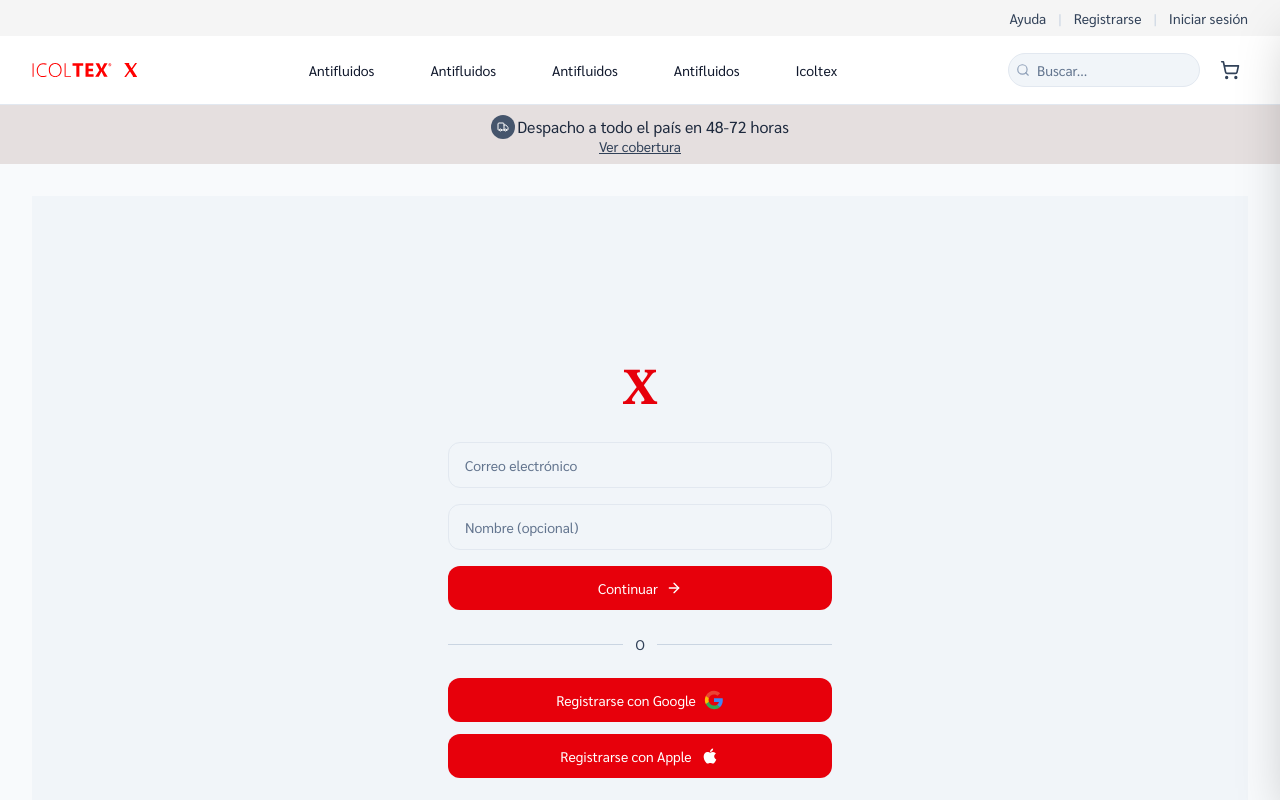
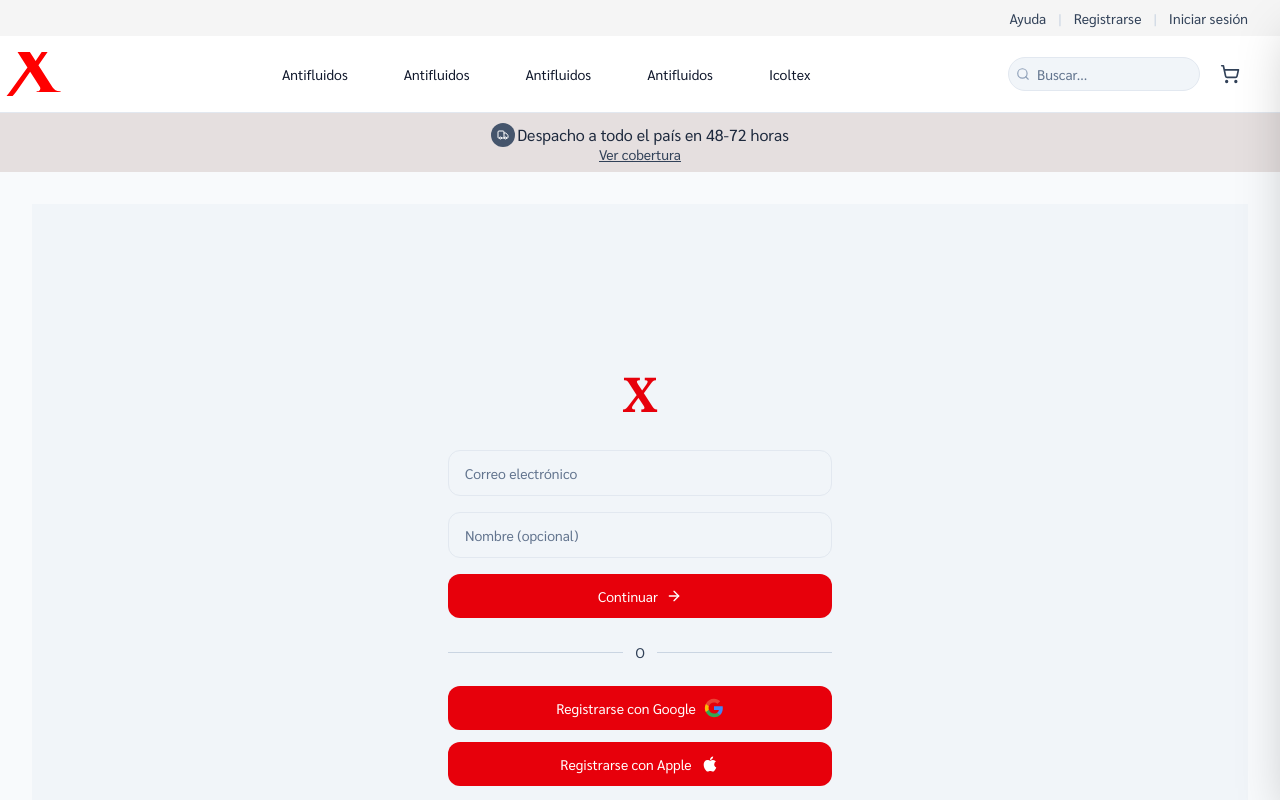
Before and after one commit to unalome1sm/frontend-icoltex, a Next.js app: page /register in a window 1280 px wide. Shown: the top 800 px of the page. Built offline with nearby package versions, Linux system fonts and the light colour scheme.

Commit message:
Refactor Navbar component to unify logo source for mobile and desktop; update SVG file to include preserveAspectRatio attribute for better responsiveness

```diff
--- a/src/components/layout/Navbar.tsx
+++ b/src/components/layout/Navbar.tsx
@@ -5,8 +5,8 @@ import Link from "next/link";
 import { Search, ShoppingCart } from "lucide-react";
 import { useCart } from "@/contexts/CartContext";
 
-const NAV_LOGO_MOBILE_SRC = "/icons/LOGOS-03.svg";
-const NAV_LOGO_DESKTOP_SRC = `/icons/${encodeURIComponent("LOGOS_Mesa de trabajo 1.svg")}`;
+/** Marca compacta (misma en móvil y desktop; ancho responsive como el wordmark anterior). */
+const NAV_LOGO_SRC = "/icons/LOGOS-03.svg";
 
 const NAV_LINKS = [
   { label: "Antifluidos", href: "/shop?category=antifluidos" },
@@ -21,30 +21,19 @@ export function Navbar() {
 
   return (
     <header className="w-full border-b border-slate-200 bg-white">
-      <div className="flex w-full items-center justify-between gap-4 px-4 py-4 sm:px-6 lg:px-8">
-        {/* Logo - izquierda */}
+      <div className="flex w-full items-center justify-between gap-3 px-4 py-4 sm:gap-4 sm:px-6 lg:px-8">
+        {/* Logo: sin margen extra; compensa padding del header para alinear al borde útil */}
         <Link
           href="/"
-          className="m-0 flex h-3.5 shrink-0 items-center justify-start overflow-visible p-0 leading-none"
+          className="m-0 flex h-11 shrink-0 items-center justify-start p-0 leading-[0] outline-offset-2 [-webkit-tap-highlight-color:transparent] -ml-4 sm:-ml-6 lg:-ml-8"
           aria-label="Icoltex - Inicio"
         >
-          {/* Móvil / tablet hasta md: marca compacta (LOGOS-03) */}
           <Image
-            src={NAV_LOGO_MOBILE_SRC}
+            src={NAV_LOGO_SRC}
             alt="Icoltex"
             width={480}
             height={250}
-            className="m-0 block h-3.5 w-auto max-w-[min(18vw,7rem)] object-contain object-left p-0 align-middle md:hidden"
-            priority
-            unoptimized
-          />
-          {/* Desktop (md+): logotipo completo */}
-          <Image
-            src={NAV_LOGO_DESKTOP_SRC}
-            alt="Icoltex"
-            width={1405}
-            height={186}
-            className="m-0 hidden h-3.5 w-auto object-contain object-left p-0 md:block md:max-w-[min(18vw,7rem)] lg:max-w-[min(15vw,9rem)] xl:max-w-[min(13vw,10rem)]"
+            className="m-0 block h-11 w-auto max-h-11 object-contain object-left p-0 max-w-[min(52vw,11rem)] sm:max-w-[min(44vw,13rem)] md:max-w-[14rem] lg:max-w-[15rem]"
             priority
             unoptimized
           />
```
Also changed, not shown: public/icons/LOGOS-03.svg.
